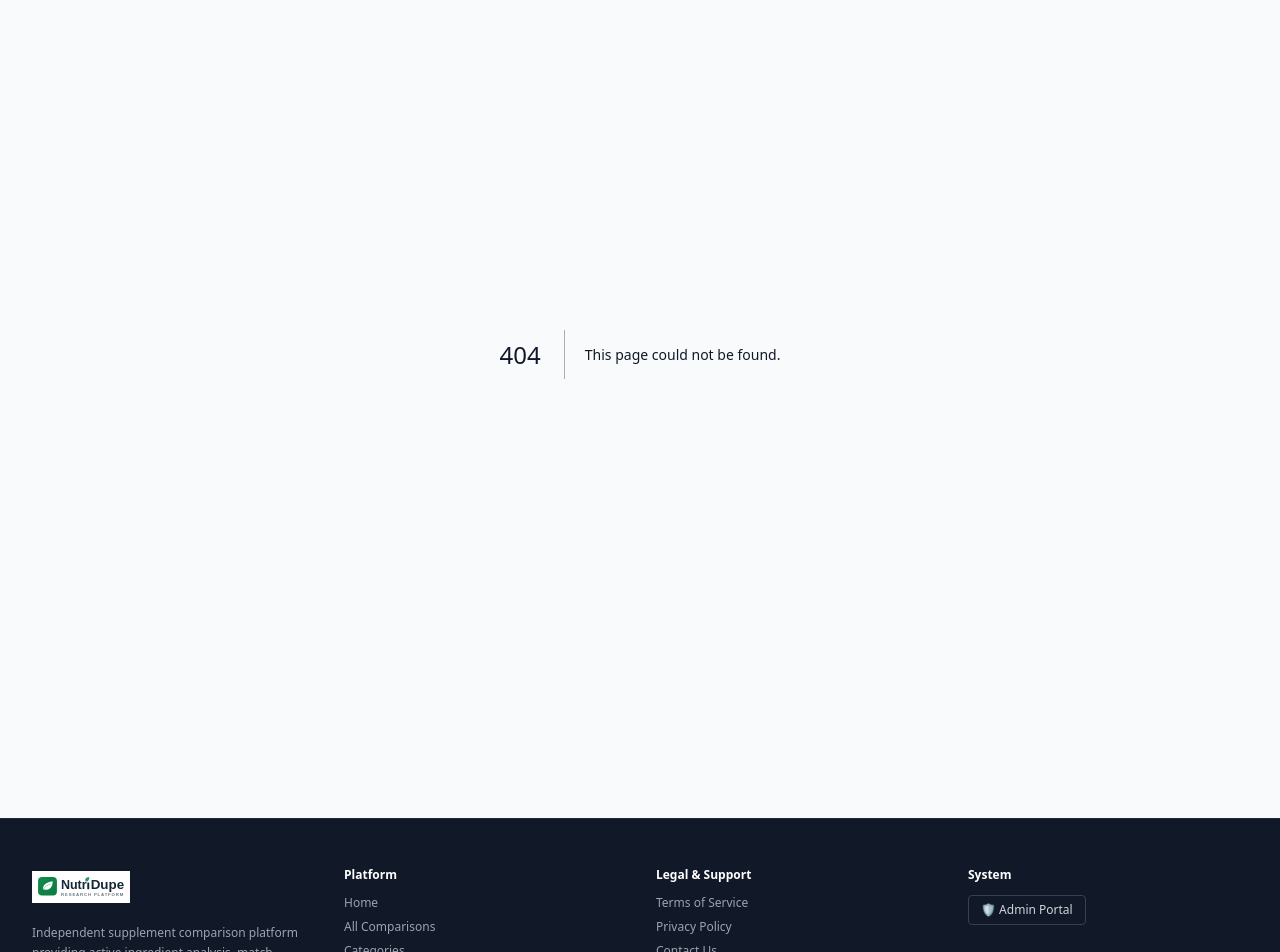
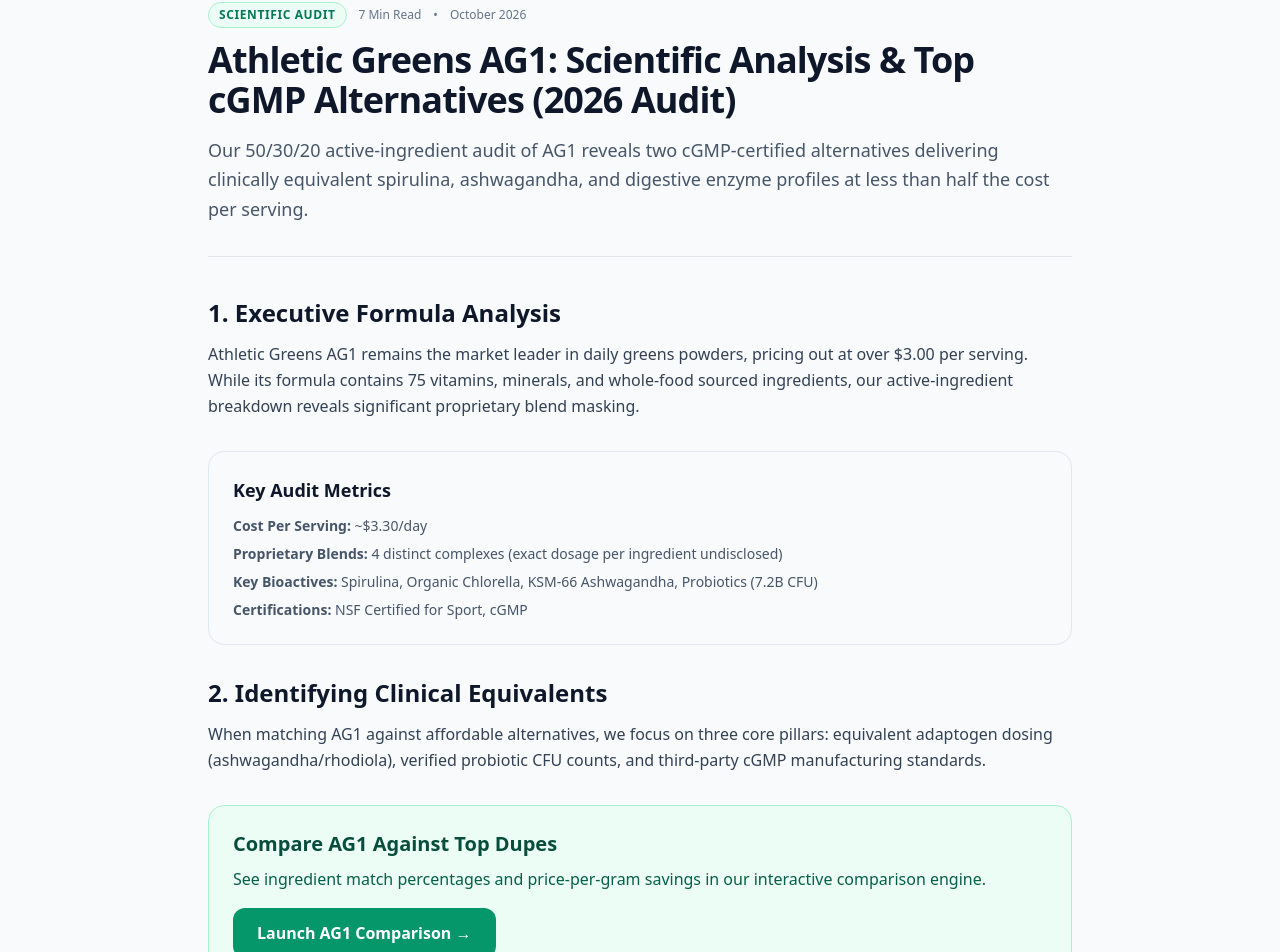
Before and after one commit to Jalil63/nutridupe, a Next.js app: page /research-guides/athletic-greens-ag1-audit in a window 1280 px wide. Before the commit this address had no page. Shown: the part 111-1063 px from the top of the page. Built offline with nearby package versions, Linux system fonts and the light colour scheme.

Commit message:
Add AG1 Audit Page with detailed analysis
This page provides a detailed scientific audit of Athletic Greens AG1, including an analysis of its ingredients, pricing, and comparisons with alternatives.

```diff
--- /dev/null
+++ b/app/research-guides/athletic-greens-ag1-audit/page.tsx
@@ -0,0 +1,64 @@
+import React from 'react';
+import Link from 'next/link';
+
+export default function AG1AuditPage() {
+  return (
+    <article className="max-w-4xl mx-auto px-4 py-12 text-slate-800">
+      <header className="mb-10 border-b pb-8">
+        <div className="flex items-center gap-3 text-xs text-slate-500 mb-3">
+          <span className="bg-emerald-50 text-emerald-700 font-bold uppercase tracking-wider px-2.5 py-1 rounded-full border border-emerald-200">
+            Scientific Audit
+          </span>
+          <span>7 Min Read</span>
+          <span>•</span>
+          <span>October 2026</span>
+        </div>
+        <h1 className="text-3xl sm:text-4xl font-extrabold tracking-tight text-slate-900 mb-4">
+          Athletic Greens AG1: Scientific Analysis & Top cGMP Alternatives (2026 Audit)
+        </h1>
+        <p className="text-slate-600 text-lg leading-relaxed">
+          Our 50/30/20 active-ingredient audit of AG1 reveals two cGMP-certified alternatives delivering clinically equivalent spirulina, ashwagandha, and digestive enzyme profiles at less than half the cost per serving.
+        </p>
+      </header>
+
+      <section className="space-y-8 text-slate-700 leading-relaxed">
+        <div>
+          <h2 className="text-2xl font-bold text-slate-900 mb-3">1. Executive Formula Analysis</h2>
+          <p>
+            Athletic Greens AG1 remains the market leader in daily greens powders, pricing out at over $3.00 per serving. While its formula contains 75 vitamins, minerals, and whole-food sourced ingredients, our active-ingredient breakdown reveals significant proprietary blend masking.
+          </p>
+        </div>
+
+        <div className="bg-slate-50 p-6 rounded-2xl border border-slate-200">
+          <h3 className="text-lg font-bold text-slate-900 mb-3">Key Audit Metrics</h3>
+          <ul className="space-y-2 text-sm text-slate-600">
+            <li><strong>Cost Per Serving:</strong> ~$3.30/day</li>
+            <li><strong>Proprietary Blends:</strong> 4 distinct complexes (exact dosage per ingredient undisclosed)</li>
+            <li><strong>Key Bioactives:</strong> Spirulina, Organic Chlorella, KSM-66 Ashwagandha, Probiotics (7.2B CFU)</li>
+            <li><strong>Certifications:</strong> NSF Certified for Sport, cGMP</li>
+          </ul>
+        </div>
+
+        <div>
+          <h2 className="text-2xl font-bold text-slate-900 mb-3">2. Identifying Clinical Equivalents</h2>
+          <p>
+            When matching AG1 against affordable alternatives, we focus on three core pillars: equivalent adaptogen dosing (ashwagandha/rhodiola), verified probiotic CFU counts, and third-party cGMP manufacturing standards.
+          </p>
+        </div>
+
+        <div className="bg-emerald-50 border border-emerald-200 p-6 rounded-2xl mt-8">
+          <h3 className="text-xl font-bold text-emerald-900 mb-2">Compare AG1 Against Top Dupes</h3>
+          <p className="text-emerald-800 mb-4">
+            See ingredient match percentages and price-per-gram savings in our interactive comparison engine.
+          </p>
+          <Link
+            href="/compare"
+            className="inline-block bg-emerald-600 text-white font-semibold px-6 py-3 rounded-xl hover:bg-emerald-700 transition-colors"
+          >
+            Launch AG1 Comparison &rarr;
+          </Link>
+        </div>
+      </section>
+    </article>
+  );
+}
```
